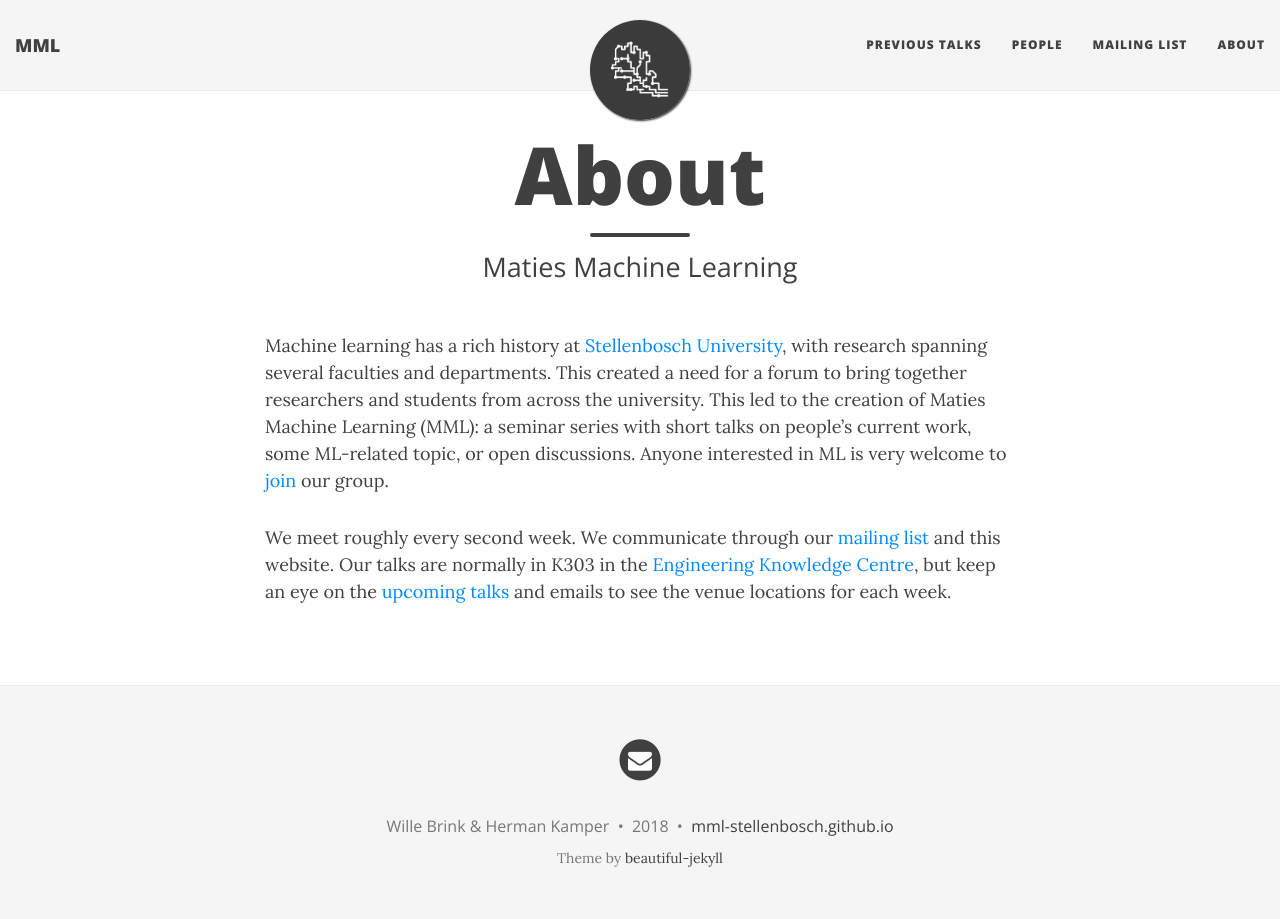
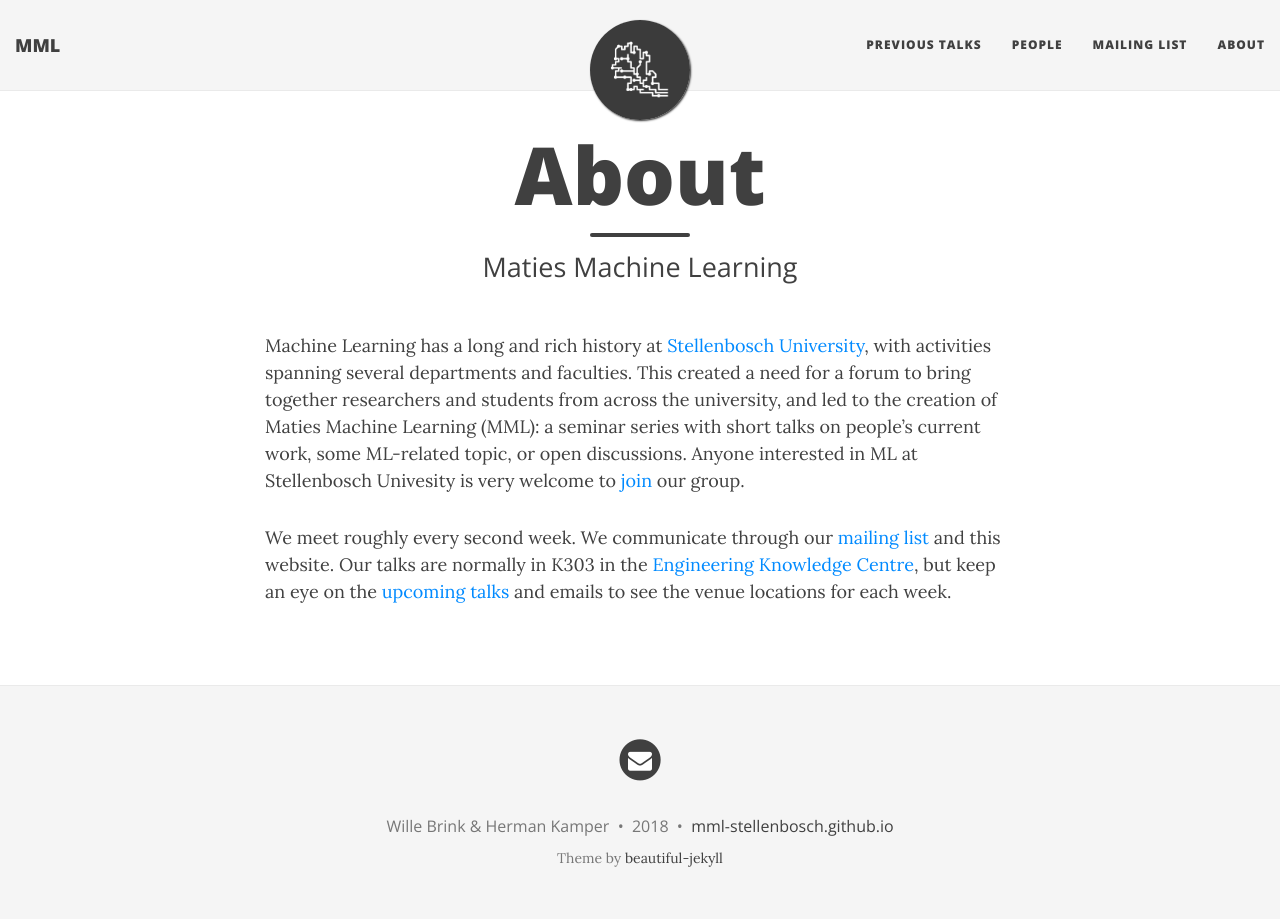
Before and after one commit to mml-stellenbosch/mml-stellenbosch.github.io, a Jekyll site: the page built from about.md, in a window 1280 px wide. Built offline with Jekyll 4.4.1, drawn with Linux system fonts in a browser that asks for light colours; nearby versions of some CDN libraries.

Commit message:
Update about.md

```diff
--- a/about.md
+++ b/about.md
@@ -4,13 +4,13 @@ title: About
 subtitle: Maties Machine Learning
 ---
 
-Machine learning has a rich history at [Stellenbosch
-University](https://www.sun.ac.za), with research spanning several faculties
-and departments. This created a need for a forum to bring together researchers
-and students from across the university. This led to the creation of Maties
+Machine Learning has a long and rich history at [Stellenbosch
+University](https://www.sun.ac.za), with activities spanning several departments
+and faculties. This created a need for a forum to bring together researchers
+and students from across the university, and led to the creation of Maties
 Machine Learning (MML): a seminar series with short talks on people's current
-work, some ML-related topic, or open discussions. Anyone interested in ML is
-very welcome to [join](../register) our group.
+work, some ML-related topic, or open discussions. Anyone interested in ML at
+Stellenbosch Univesity is very welcome to [join](../register) our group.
 
 We meet roughly every second week.  We communicate through our [mailing
 list](../register) and this website. Our talks are normally in K303 in the
```
